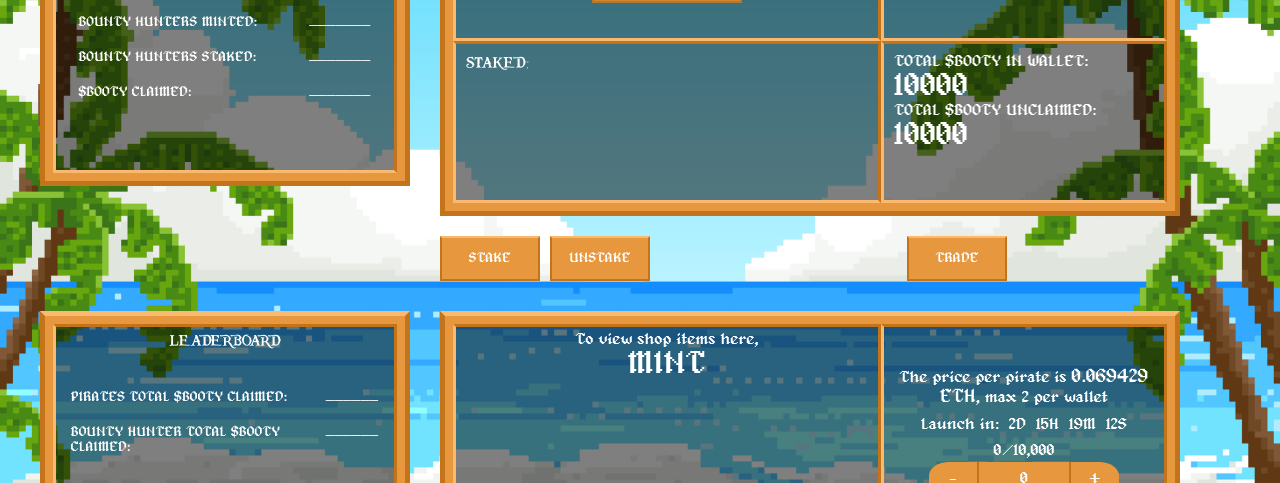
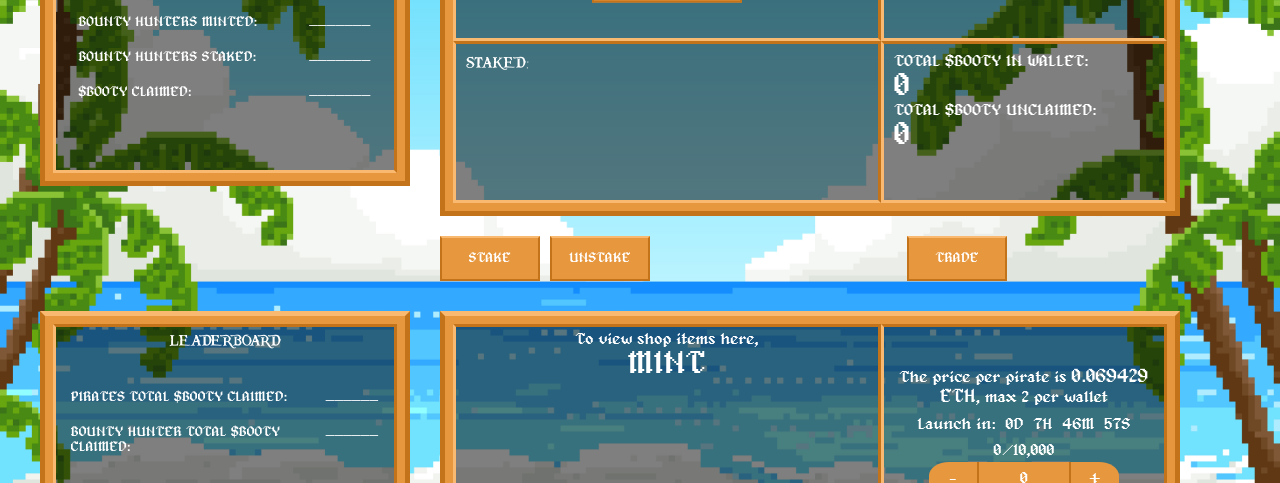
Before and after one commit to josephp126/piratehunternft-frontend, a React (Create React App) app: page / in a window 1280 px wide. Shown: the part 234-717 px from the top of the page. Built offline with nearby package versions, Linux system fonts and the light colour scheme.

Commit message:
timer added

```diff
--- a/src/components/Description.js
+++ b/src/components/Description.js
@@ -8,7 +8,7 @@ const Description = () => {
     const [isMintOpen, setIsMintopen] = useState(false)
     const [isPurchaseOpen, setIsPurchaseopen] = useState(false)
     const [counter, setCounter] = useState(0)
-    const {isShopOpen, openShop} = useContext(ToggleContext)
+    const {isShopOpen, openShop, Difference, countDown} = useContext(ToggleContext)
 
     const handleMintLoading = () =>{
         setIsMintopen(true)
@@ -37,8 +37,6 @@ const Description = () => {
 
 
 
-
-
     return (
         <div className="level-1 description">
                     <div className={isMintOpen ? "img open" : "img"}>
@@ -55,8 +53,8 @@ const Description = () => {
 
                         <div className="level-3 right">
                             <p >The price per pirate is <span className="eth">0.069429 ETH</span>, max 2 per wallet</p>
+                            {Difference < 0 ? <p>Launched</p> : <p>Launch in: <span>{countDown.days}D</span> <span>{countDown.hours}H</span> <span>{countDown.minutes}M</span> <span>{countDown.seconds}S</span></p>}
 
-                            <p>Launch in: <span>2D</span> <span>15H</span> <span>19M</span> <span>12S</span></p>
 
                             <div>
                                 <p>0/10,000</p>
@@ -66,13 +64,13 @@ const Description = () => {
                                     <div onClick={()=>{handleMainCounter("add")}}>+</div>
                                 </div>
 
-                                <button onClick={()=>{handleMintLoading(); setTimeout(()=>{openShop()}, 3000)}}>MINT</button>
+                                <button  onClick={()=>{handleMintLoading(); setTimeout(()=>{openShop()}, 3000)}} disabled>MINT</button>
                                 <input type="checkbox"  defaultChecked/><label style={{marginLeft:"5px"}}>Stake at Mint</label>
                                 <br></br><br></br>
                             </div>
                         </div>
                     </div>
-                    <button onClick={handlePurchaseLoading} >PURCHASE</button>
+                    <button onClick={handlePurchaseLoading} disabled>PURCHASE</button>
                 </div>
     )
 }
--- a/src/components/Stake.js
+++ b/src/components/Stake.js
@@ -1,7 +1,8 @@
-import React, { useState } from 'react'
+import React, { useState} from 'react'
 import StakeLoading from "../gifs/stakeLoading.gif"
 import ConnectLoading from "../gifs/mintingLoading.gif"
 import TradeLoading from "../gifs/tradeLoad.gif"
+
 
 const Stake = () => {
     const [isStakeOpen, setIsStakeopen] = useState(false)
@@ -31,6 +32,7 @@ const Stake = () => {
     }, 3000)
 
     return (
+
         <div className=" stake-container">
             <div className={isStakeOpen ? "img open" : "img"}>
                 <img src={StakeLoading} alt="loading gif" />
@@ -47,7 +49,7 @@ const Stake = () => {
                         <div className="stake-3-left">
                             <div className="top">
                                 <h3>UNSTAKED:</h3>
-                                <button onClick={handleConnectLoading}>CONNECT WALLET</button>
+                                <button onClick={handleConnectLoading} disabled>CONNECT WALLET</button>
                             </div>
                             <div className="bottom">
                                 <h3>STAKED:</h3>
@@ -61,11 +63,11 @@ const Stake = () => {
                             <div className="bottom">
                                 <div>
                                     <p>TOTAL $BOOTY IN WALLET:</p>
-                                    <h1>10000</h1>
+                                    <h1>0</h1>
                                 </div>
                                 <div>
                                     <p>TOTAL $BOOTY UNCLAIMED:</p>
-                                    <h1>10000</h1>
+                                    <h1>0</h1>
                                 </div>
                             </div>
 
@@ -75,11 +77,11 @@ const Stake = () => {
             </div>
             <div className="btn">
             <div className="button" >
-                <button onClick={handleStakeLoading}>STAKE</button>
-                <button onClick={handleStakeLoading}>UNSTAKE</button>
+                <button onClick={handleStakeLoading} disabled>STAKE</button>
+                <button onClick={handleStakeLoading} disabled>UNSTAKE</button>
             </div>
             <div className="button">
-                <button onClick={handleTradeLoading}>TRADE</button>
+                <button onClick={handleTradeLoading} disabled>TRADE</button>
             </div>
             </div>
         </div>
--- a/src/contexts/ToggleContext.js
+++ b/src/contexts/ToggleContext.js
@@ -1,9 +1,15 @@
-import {createContext, useState} from "react"
+import {createContext, useState, useEffect} from "react"
 
 export const ToggleContext = createContext()
 const ToggleContextProvider = (props) => {
     const [isMapOpen, setIsMapOpen] = useState(false)
     const [isShopOpen, setIsShopOpen] = useState(false)
+    const [countDown, setCountDown] = useState({
+        days: "",
+        hours: "",
+        minutes: "",
+        seconds: ""
+    })
 
 
     const openMap = () =>{
@@ -18,10 +24,37 @@ const ToggleContextProvider = (props) => {
     }
 
 
+
+    const Now = new Date().getTime()
+    const Later = new Date("Sun Dec 12 2021 11:43:40 GMT+0100").getTime()
+    const Difference = Later - Now
+
+    const Days = Math.floor(Difference / (1000 * 60 * 60 * 24))
+    const Hours = Math.floor((Difference % (1000 * 60 * 60 * 24)) / (1000 * 60 * 60));
+  const Minutes = Math.floor((Difference % (1000 * 60 * 60)) / (1000 * 60));
+  const Seconds = Math.floor((Difference % (1000 * 60)) / 1000);
+
+  useEffect(()=>{
+
+     const timer = setInterval(()=>{
+            setCountDown({
+                days: Days,
+                hours: Hours,
+                minutes: Minutes,
+                seconds: Seconds
+            })
+        }, 1000)
+
+        return () => clearTimeout(timer);
+
+  })
+
+
+
     return (
-        <ToggleContext.Provider value={{isMapOpen, openMap, closeMap, isShopOpen, openShop}}>
+        <ToggleContext.Provider value={{isMapOpen, openMap, closeMap, isShopOpen, openShop, countDown, Difference}}>
                     {props.children}
-            </ToggleContext.Provider>
+        </ToggleContext.Provider>
     )
 }
 
--- a/src/styles/home.css
+++ b/src/styles/home.css
@@ -107,7 +107,7 @@ button{
     border-right: 2px solid #C3741A;
     border-top: 2px solid #F9B971;
     border-bottom: 2px solid #C3741A;
-    cursor: pointer;
+    cursor: not-allowed;
     /* margin-bottom: 100px; */
 }
 
@@ -265,7 +265,7 @@ table{
     justify-content: center;
     color: white;
     font-weight: bold;
-    cursor: pointer;
+    cursor: not-allowed;
 }
 
 h1.anim{
@@ -309,7 +309,7 @@ tr td .counter > div {
     justify-content: center;
     color: white;
     font-weight: bold;
-    cursor: pointer;
+    cursor: not-allowed;
 }
 
 tr td .counter > div:nth-of-type(1){
@@ -428,7 +428,7 @@ tr td .counter > div:nth-of-type(3){
     border-right: 2px solid #C3741A;
     border-top: 2px solid #F9B971;
     border-bottom: 2px solid #C3741A;
-    cursor: pointer;
+    cursor: not-allowed;
     margin: 20px auto;
     align-self: center;
     position: absolute;
@@ -448,7 +448,7 @@ tr td .counter > div:nth-of-type(3){
     border-right: 2px solid #C3741A;
     border-top: 2px solid #F9B971;
     border-bottom: 2px solid #C3741A;
-    cursor: pointer;
+    cursor: not-allowed;
     margin-right: 10px;
 }
 
@@ -570,7 +570,7 @@ tr td .counter > div {
     justify-content: center;
     color: white;
     font-weight: bold;
-    cursor: pointer;
+    cursor: not-allowed;
 }
 
 tr td .counter > div:nth-of-type(1){
```
Also changed, not shown: 1 other file (tests, documents, lock files or other folders).
